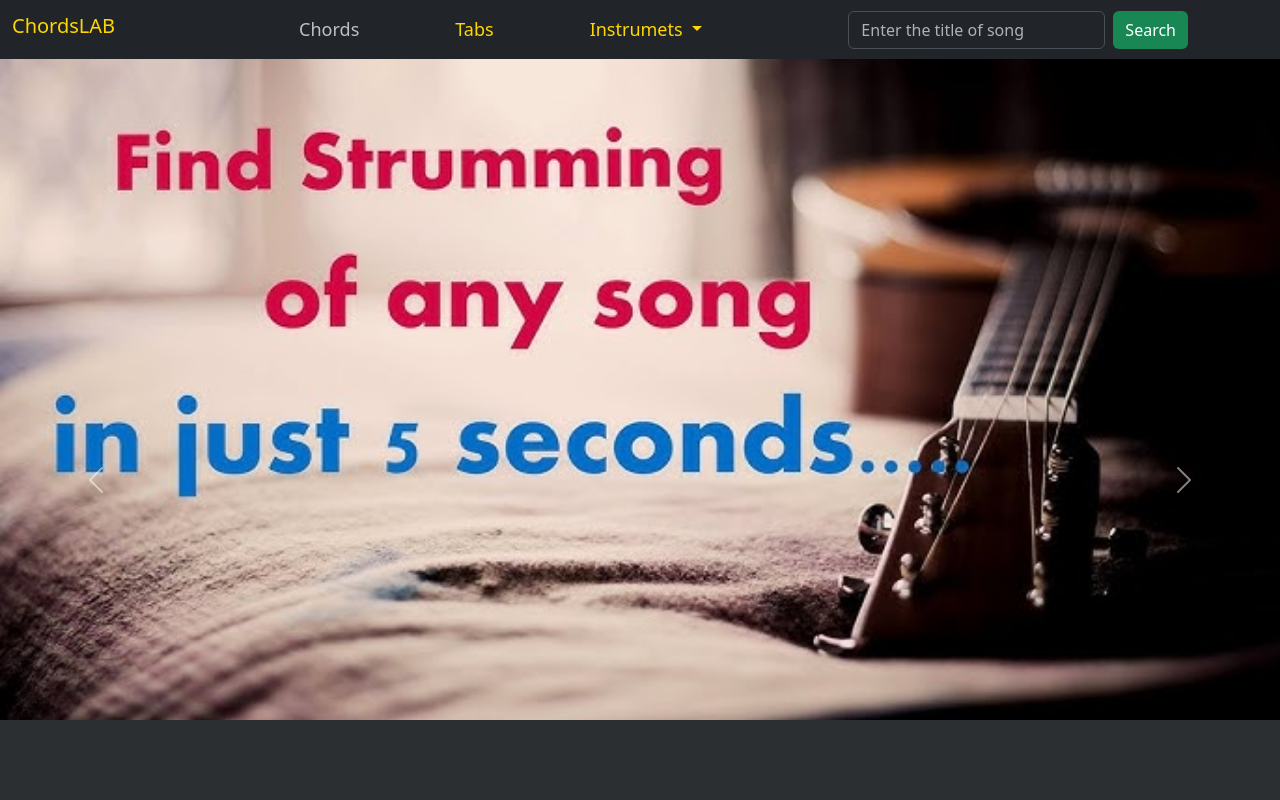
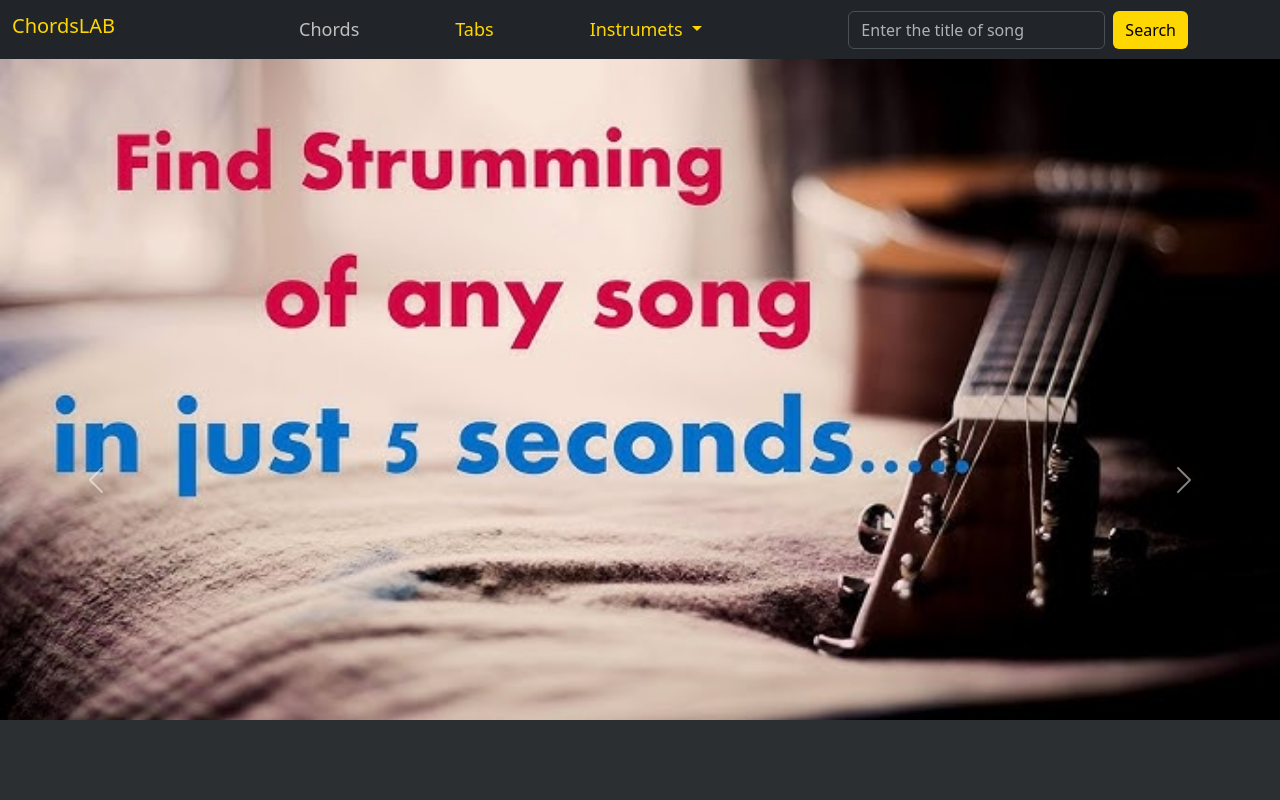
Before and after one commit to YujikJuneguy/bootstrap-task, a plain HTML site: page index.html in a window 1280 px wide. In both pictures the pointer is over the button "Search". Shown: the top 800 px of the page. Drawn offline with Linux system fonts and the light colour scheme.

Commit message:
can check

```diff
--- a/style.css
+++ b/style.css
@@ -51,8 +51,13 @@ h3 {
 }
 .btn {
     background-color: black;
-    text-align: gold;
+    color: gold;
     border: none;
+}
+.btn:hover {
+    background-color: gold;
+    color: black;
+    font-style: inherit;
 }
 
 .banner {
@@ -61,8 +66,6 @@ h3 {
     background-size: cover;
     background-attachment: fixed;
 }
-
-
 .footer {
     display: flex;
     justify-content: center;
@@ -72,3 +75,5 @@ h3 {
      text-decoration: none;
      padding-left: 10vw;
      font-size: large;  }
+.footer a:hover { color: white;
+scale: 1.2;}
```
